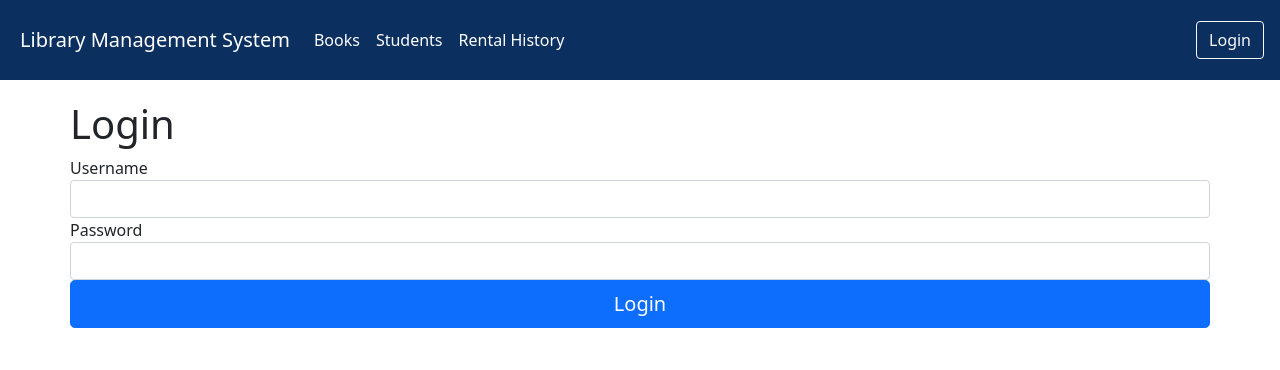
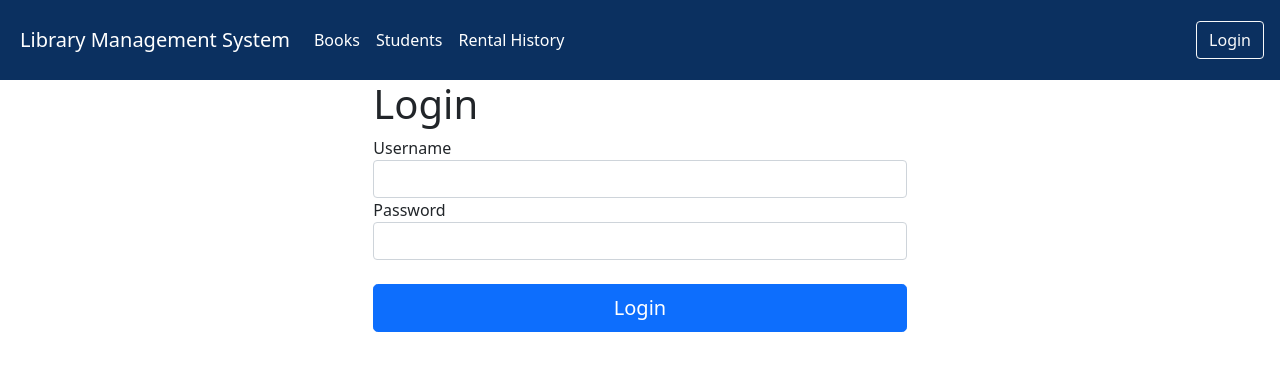
Before and after one commit to abhi886/react-library-management-system, a React (Create React App) app: page /login in a window 1280 px wide. Shown: the top 370 px of the page. Built offline with nearby package versions, Linux system fonts and the light colour scheme; no server answers.

Commit message:
Fix design for loginform

```diff
--- a/src/components/loginForm.jsx
+++ b/src/components/loginForm.jsx
@@ -54,12 +54,12 @@ class LoginForm extends Form {
   render() {
     if (auth.getCurrentUser()) return <Redirect to='/' />;
     return (
-      <div className='container'>
+      <div class='col-md-10 mx-auto col-lg-5'>
         <h1>Login</h1>
         <form onSubmit={this.handleSubmit}>
           {this.renderInput("username", "Username")}
           {this.renderInput("password", "Password", "password")}
-          {this.renderButton("Login")}
+          <div className='mt-4'>{this.renderButton("Login")}</div>
         </form>
       </div>
     );
```
